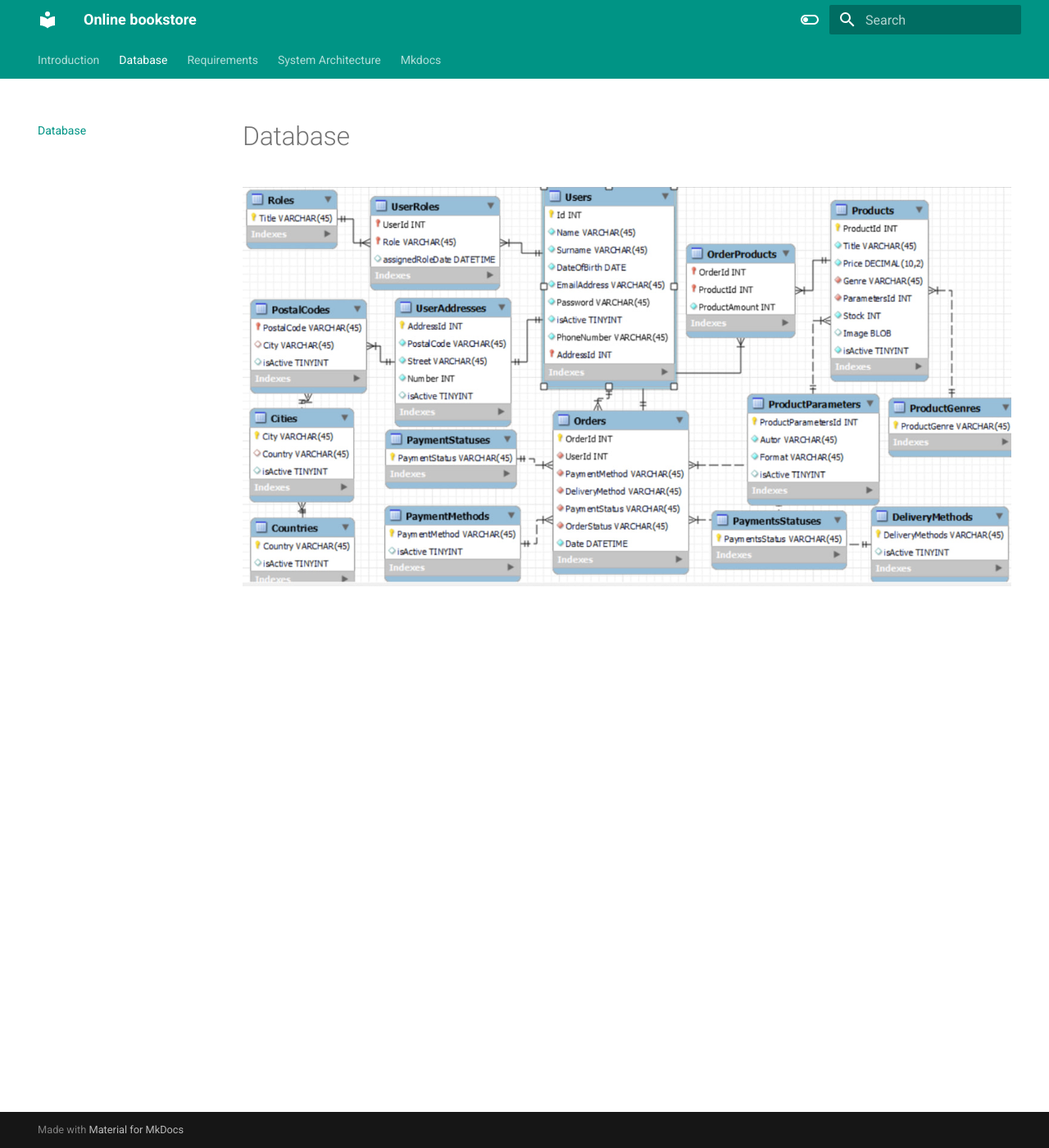
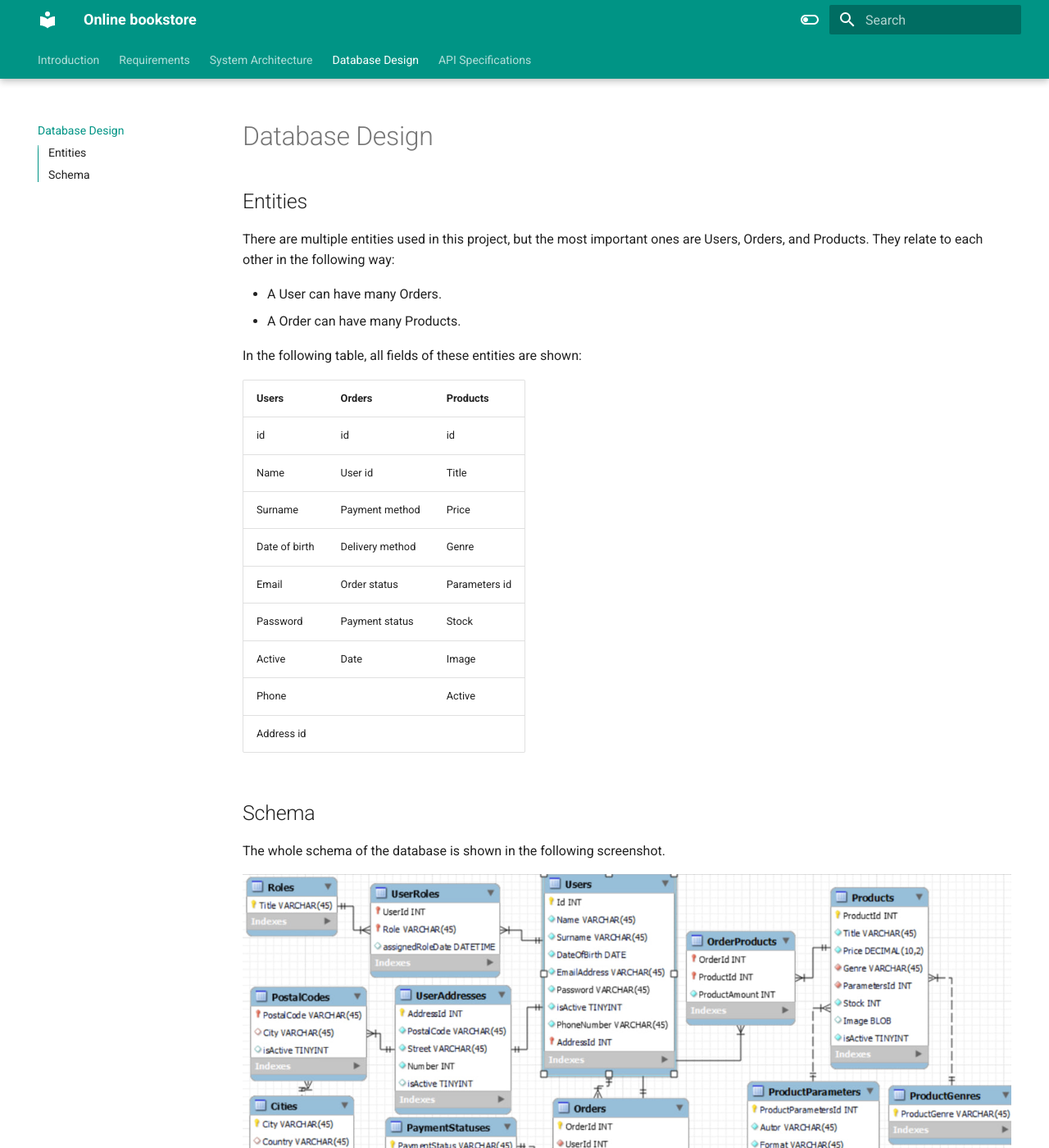
Before and after one commit to MiguelPelegrina/java_school_online_store_documentation, an MkDocs documentation site: the page built from docs/database.md, in a window 1280 px wide and 1400 px high. Shown: the whole window at 82% size. Built offline with MkDocs 1.6.1 and Material for MkDocs 9.7.7, drawn with Linux system fonts in a browser that asks for light colours.

Commit message:
feat: added database documentation

```diff
--- a/docs/database.md
+++ b/docs/database.md
@@ -1 +1,28 @@
+# Database Design
+
+## Entities
+
+There are multiple entities used in this project, but the most important ones are Users, Orders, and Products. They relate to each other in the following way:
+
+- A User can have many Orders.
+- A Order can have many Products.
+
+In the following table, all fields of these entities are shown:
+
+| Users         | Orders          | Products      |
+| ------------- | --------------- | ------------- |
+| id            | id              | id            |
+| Name          | User id         | Title         |
+| Surname       | Payment method  | Price         |
+| Date of birth | Delivery method | Genre         |
+| Email         | Order status    | Parameters id |
+| Password      | Payment status  | Stock         |
+| Active        | Date            | Image         |
+| Phone         |                 | Active        |
+| Address id    |                 |               |
+
+## Schema
+
+The whole schema of the database is shown in the following screenshot.
+
 ![image](./images/database_schema.png)
--- a/mkdocs.yml
+++ b/mkdocs.yml
@@ -1,17 +1,23 @@
 site_name: Online bookstore
-site_url: https://example.com/
+nav:
+  - 'index.md'
+  - 'requirements.md'
+  - 'system_architecture.md'
+  - 'database.md'
+  - API Specifications: "http://localhost:8081/swagger-ui/index.html"
 theme:
   name: material
   features:
+    - content.tabs.link
+    - content.code.annotation
+    - content.code.copy
+    - navigation.sections
     - navigation.tabs
-    - navigation.sections
-    - toc.integrate
+    - navigation.tabs.sticky
     - navigation.top
     - search.suggest
     - search.highlight
-    - content.tabs.link
-    - content.code.annotation
-    - content.code.copy
+    - toc.integrate
   language: en
   palette:
     - scheme: default
```
